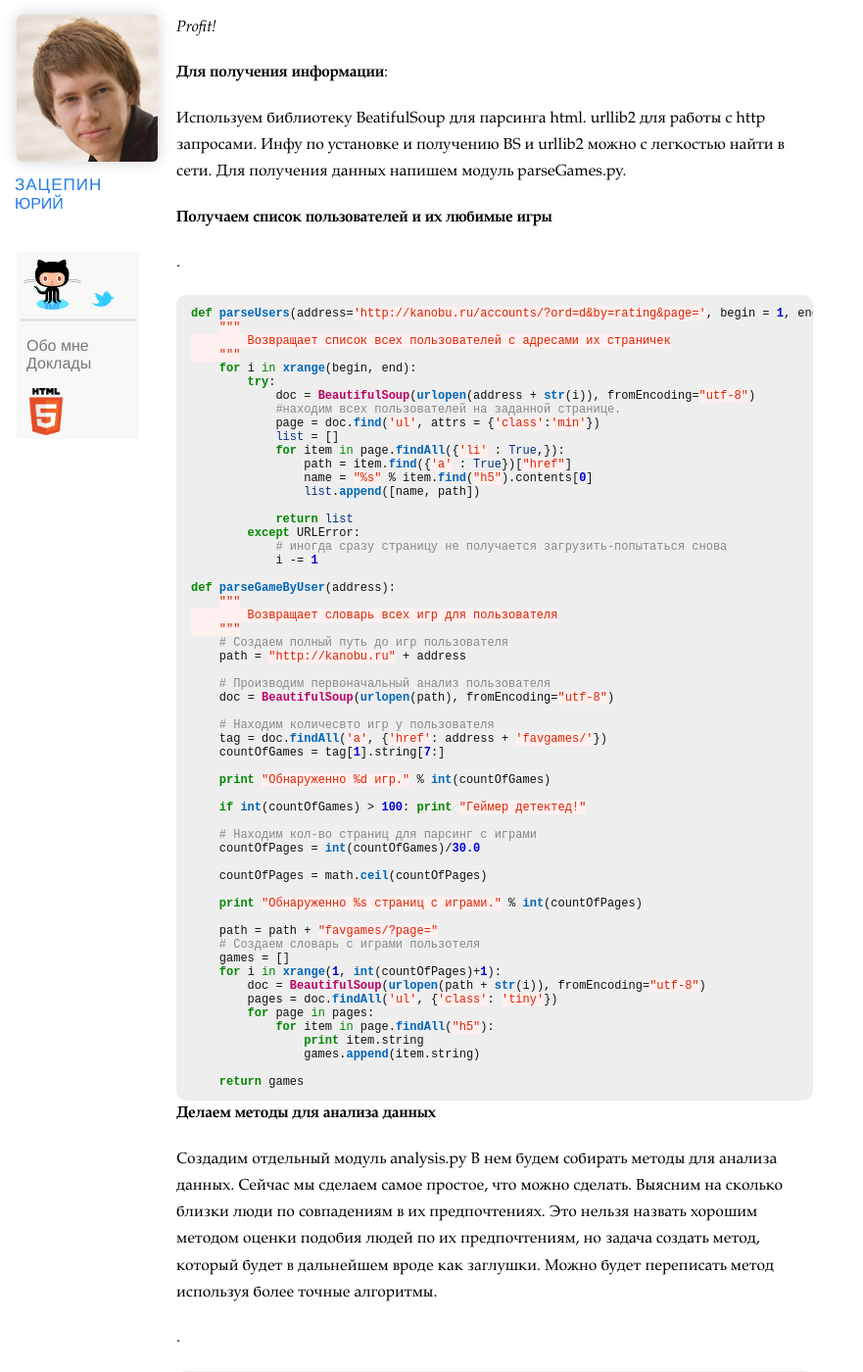
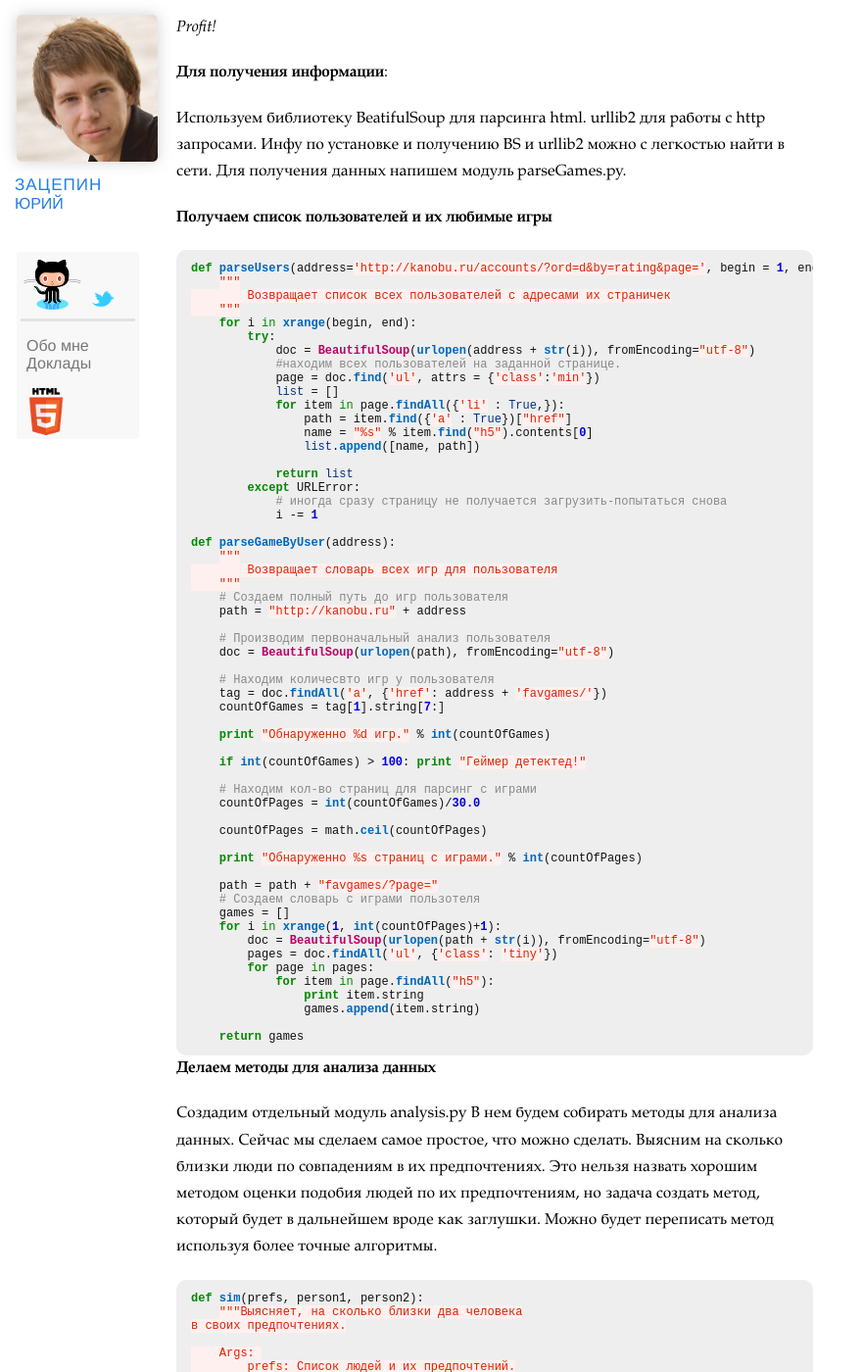
Before and after one commit to Partysun/partysun.github.com, a Jekyll site: the page built from _posts/2011-11-21-analyzes-social-network.markdown, in a window 1280 px wide and 1400 px high, scrolled down 911 px. Shown: the whole window at 98% size, without its empty margins (0-881 px from the left). Built offline with Jekyll 4.4.1, drawn with Linux system fonts in a browser that asks for light colours; nearby versions of some CDN libraries; Markdown is read by kramdown in place of the engine named in the settings; comment, search, counter and statistics services are not loaded; some of the changed text lies outside the part shown.

Commit message:
new post

```diff
--- a/_posts/2011-11-21-analyzes-social-network.markdown
+++ b/_posts/2011-11-21-analyzes-social-network.markdown
@@ -34,7 +34,7 @@ permalink: /2011/11/analyzen-part1/
 
 **Получаем список пользователей и их любимые игры**
 
-.{% highlight python %}
+{% highlight python %}
 def parseUsers(address='http://kanobu.ru/accounts/?ord=d&by=rating&page=', begin = 1, end = 3):
     """
         Возвращает список всех пользователей с адресами их страничек
@@ -99,7 +99,7 @@ def parseGameByUser(address):
 Создадим отдельный модуль analysis.py
 В нем будем собирать методы для анализа данных. Сейчас мы сделаем самое простое, что можно сделать. Выясним на сколько близки люди по совпадениям в их предпочтениях. Это нельзя назвать хорошим методом оценки подобия людей по их предпочтениям, но задача создать метод, который будет в дальнейшем вроде как заглушки. Можно будет переписать метод используя более точные алгоритмы.
 
-.{% highlight python %}
+{% highlight python %}
 
 def sim(prefs, person1, person2):
     """Выясняет, на сколько близки два человека
@@ -146,7 +146,7 @@ def topMatches(prefs,person,n=5,similarity=sim):
 
 Итак, нам надо узнать кто имеет схожии предпочтения с пользователем 'molly doe'.
 
-.{% highlight python %}
+{% highlight python %}
 
     from analysis import sim
     from analysis import topMatches
```
